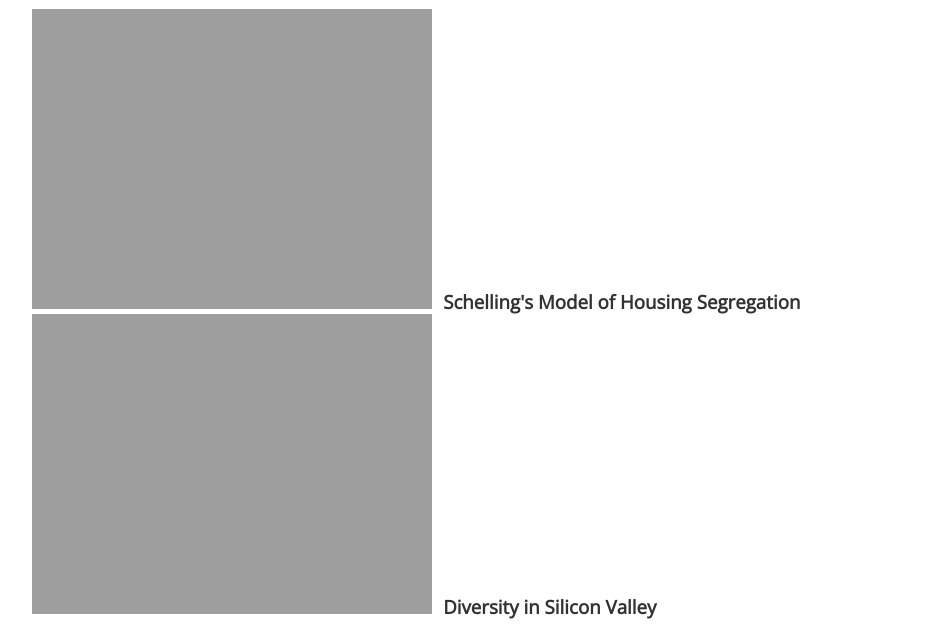
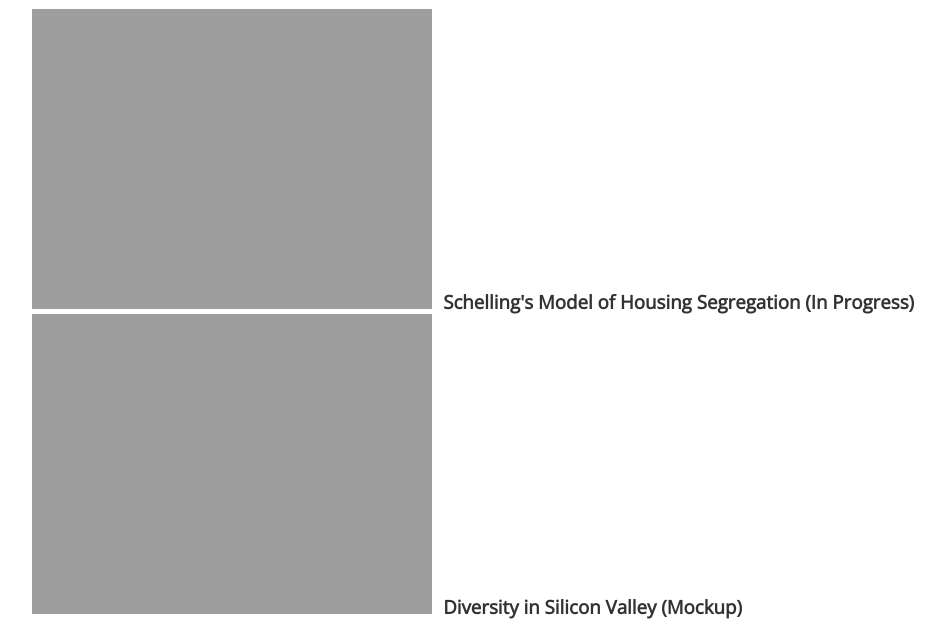
Before and after one commit to jerrashi/jerrashi.github.io, a plain HTML site: page index.html in a window 1280 px wide. Shown: the part 455-1087 px from the top of the page, without its empty margins (158-1103 px from the left). Drawn offline with nearby package versions, Linux system fonts and the light colour scheme; a web font is replaced by a local one.

Commit message:
Update index.html

```diff
--- a/index.html
+++ b/index.html
@@ -54,7 +54,7 @@
         <h2>Projects</h2>
         <details class="project">
           <summary class="project-title">
-            <h3>Schelling's Model of Housing Segregation</h3>
+            <h3>Schelling's Model of Housing Segregation (In Progress)</h3>
           </summary>
           <img
             src="https://upload.wikimedia.org/wikipedia/commons/e/e8/Schellings.gif"
@@ -67,7 +67,7 @@
         </details>
         <details class="project">
           <summary class="project-title">
-            <h3>Diversity in Silicon Valley</h3>
+            <h3>Diversity in Silicon Valley (Mockup)</h3>
           </summary>
           <img
             src="https://www.tibco.com/sites/tibco/files/media_entity/2022-01/TreemapChart-01.svg"
```
